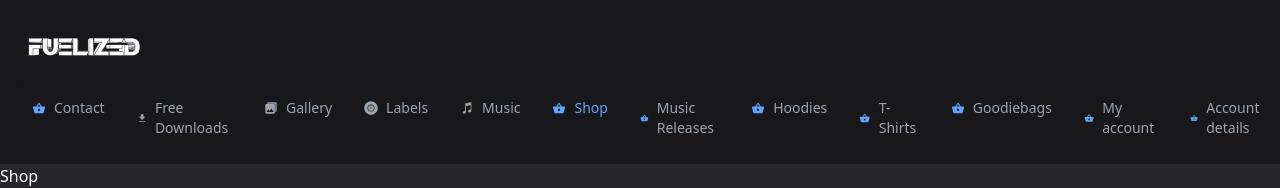
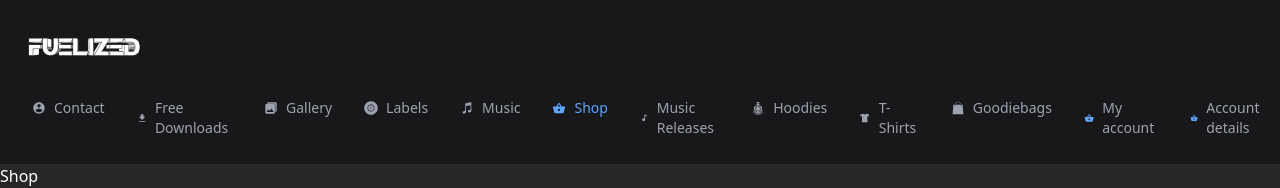
Before and after one commit to FUELIZED/FuelizedWebshopReact, a React (Vite) app: page /shop in a window 1280 px wide. Shown: the top 188 px of the page. Built offline with nearby package versions, Linux system fonts and the light colour scheme.

Commit message:
Added icons (no sizing yet)
Till goodiebags is done:
Todo:
My account
Account details
Downloads
My orders

```diff
--- a/src/pages/components/Nav.jsx
+++ b/src/pages/components/Nav.jsx
@@ -1,6 +1,7 @@
 import { Link } from "react-router-dom"
-import {IoMdPhotos, IoIosMusicalNotes, IoMdBasket, IoMdDownload} from "react-icons/io"
+import {IoMdPhotos, IoIosMusicalNotes, IoMdBasket, IoMdDownload, IoMdContact, IoMdMusicalNote, IoMdShirt} from "react-icons/io"
 import {FaRecordVinyl} from "react-icons/fa"
+import {GiHoodie, GiShoppingBag} from "react-icons/gi"
 
 
 export const Nav = (arg) => {
@@ -10,6 +11,11 @@ export const Nav = (arg) => {
     const shopIcon = <IoMdBasket className={`${arg.active === "shop" ? "fill-blue-400": "fill-gray-400"}`}/>
     const labelsIcon = <FaRecordVinyl className={`${arg.active === "labels" ? "fill-blue-400": "fill-gray-400"}`}/>
     const freedownloadsIcon = <IoMdDownload className={`${arg.active === "freedownloads" ? "fill-blue-400": "fill-gray-400"}`}/>
+    const contactIcon = <IoMdContact className={`${arg.active === "contact" ? "fill-blue-400": "fill-gray-400"}`}/>
+    const musicreleasesIcon = <IoMdMusicalNote className={`${arg.active === "musicreleases" ? "fill-blue-400": "fill-gray-400"}`}/>
+    const hoodiesIcon = <GiHoodie className={`${arg.active === "hoodies" ? "fill-blue-400": "fill-gray-400"}`}/>
+    const tshirtsIcon = <IoMdShirt className={`${arg.active === "tshirts" ? "fill-blue-400": "fill-gray-400"}`}/>
+    const goodiebagsIcon = <GiShoppingBag className={`${arg.active === "goodiebags" ? "fill-blue-400": "fill-gray-400"}`}/>
 
     return (
         <nav id="navbartop" className="bg-zinc-900 border-zinc-200 px-2 sm:px-4 py-2.5">
@@ -26,7 +32,7 @@ export const Nav = (arg) => {
                     md:text-sm md:font-medium md:border-0 md:bg-zinc-900 dark:border-zinc-700">
                     <li>
                         <Link to="/contact" className={`${navStyle} ${arg.active === "contact" ? "text-blue-400": "text-gray-400"}`}>
-                            {shopIcon}Contact
+                            {contactIcon}Contact
                         </Link>
                     </li>
                     <li>
@@ -56,22 +62,22 @@ export const Nav = (arg) => {
                     </li>
                     <li>
                         <Link to="/musicreleases" className={`${navStyle} ${arg.active === "musicreleases" ? "text-blue-400": "text-gray-400"}`}>
-                            {shopIcon}Music Releases
+                            {musicreleasesIcon}Music Releases
                         </Link>
                     </li>
                     <li>
                         <Link to="/hoodies" className={`${navStyle} ${arg.active === "hoodies" ? "text-blue-400": "text-gray-400"}`}>
-                            {shopIcon}Hoodies
+                            {hoodiesIcon}Hoodies
                         </Link>
                     </li>
                     <li>
                         <Link to="/tshirts" className={`${navStyle} ${arg.active === "tshirts" ? "text-blue-400": "text-gray-400"}`}>
-                            {shopIcon}T-Shirts
+                            {tshirtsIcon}T-Shirts
                         </Link>
                     </li>
                     <li>
                         <Link to="/goodiebags" className={`${navStyle} ${arg.active === "goodiebags" ? "text-blue-400": "text-gray-400"}`}>
-                            {shopIcon}Goodiebags
+                            {goodiebagsIcon}Goodiebags
                         </Link>
                     </li>
                     <li>
```
